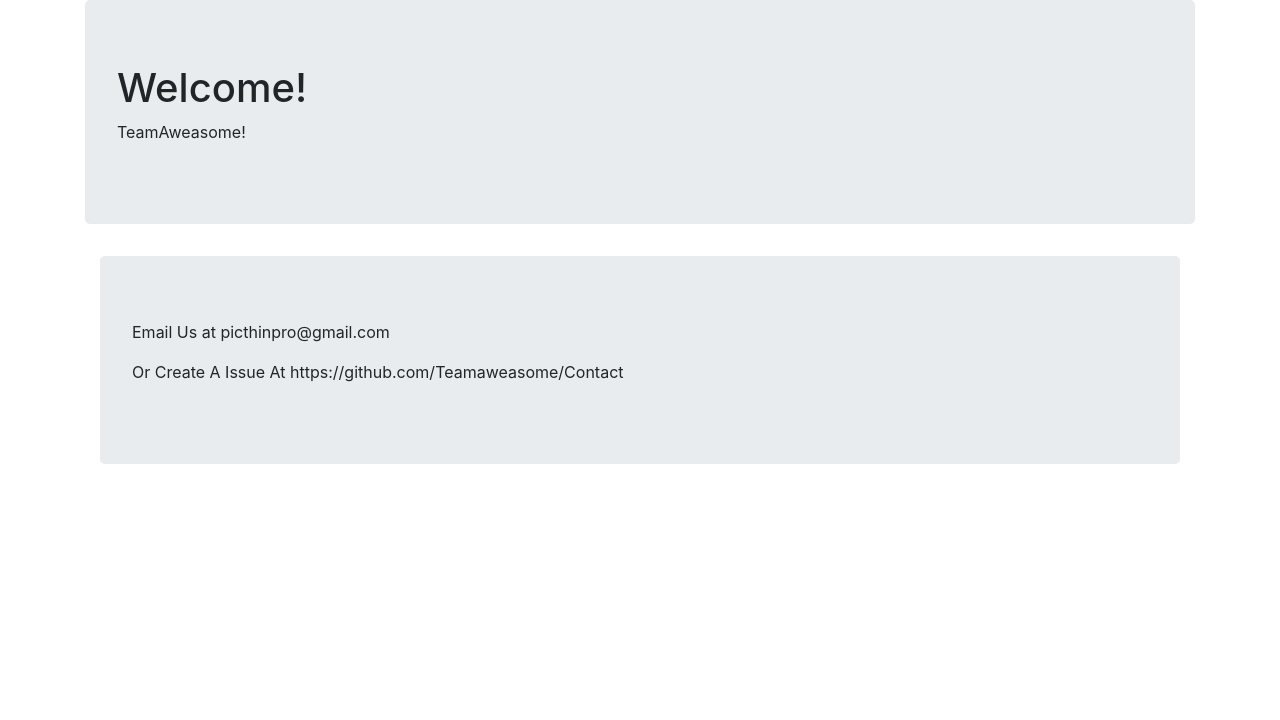
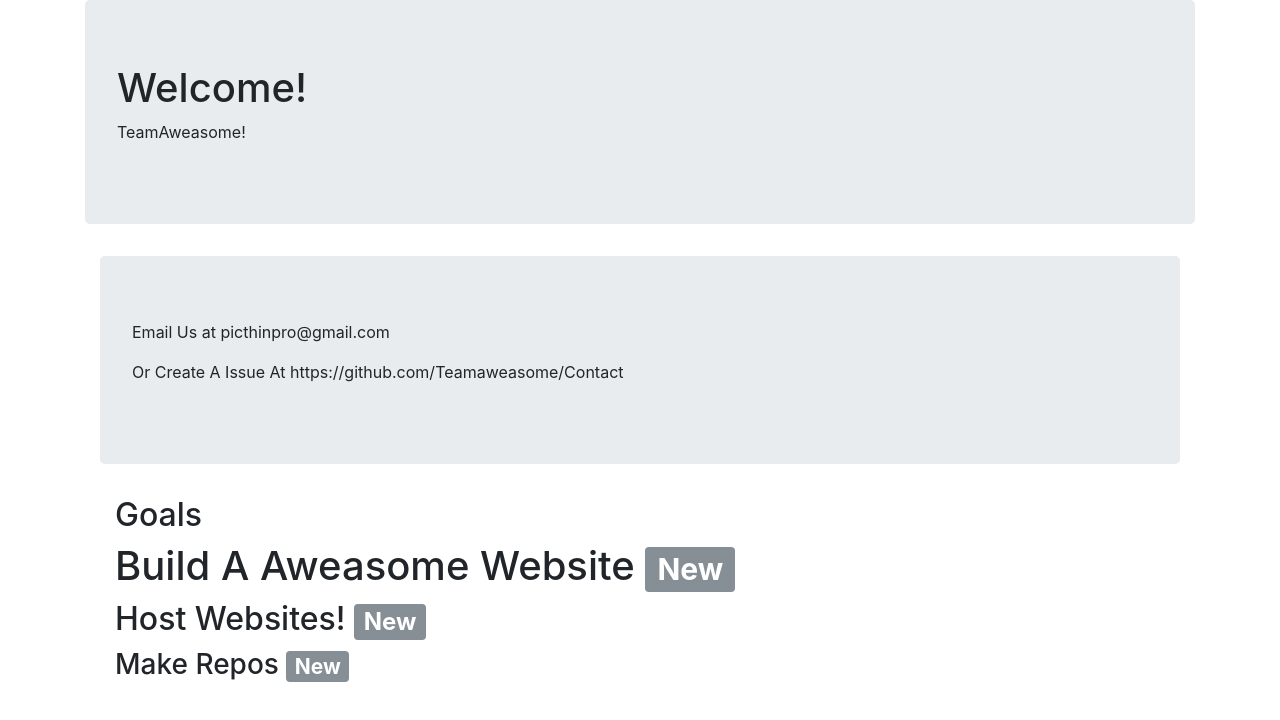
Before and after one commit to Teamaweasome/Teamaweasome.github.io, a plain HTML site: page index.html in a window 1280 px wide. Drawn offline with nearby package versions, Linux system fonts and the light colour scheme.

Commit message:
Update index.html

```diff
--- a/index.html
+++ b/index.html
@@ -65,6 +65,13 @@
   <p>Email Us at picthinpro@gmail.com</p>
   <p>Or Create A Issue At https://github.com/Teamaweasome/Contact</p>
 </div>
+    <div class="container">
+  <h2> Goals</h2>
+  <h1>Build A Aweasome Website <span class="badge badge-secondary">New</span></h1>
+  <h2>Host Websites! <span class="badge badge-secondary">New</span></h2>
+  <h3> Make Repos <span class="badge badge-secondary">New</span></h3>
+
+</div>
 
 </body>
 </html>
```
